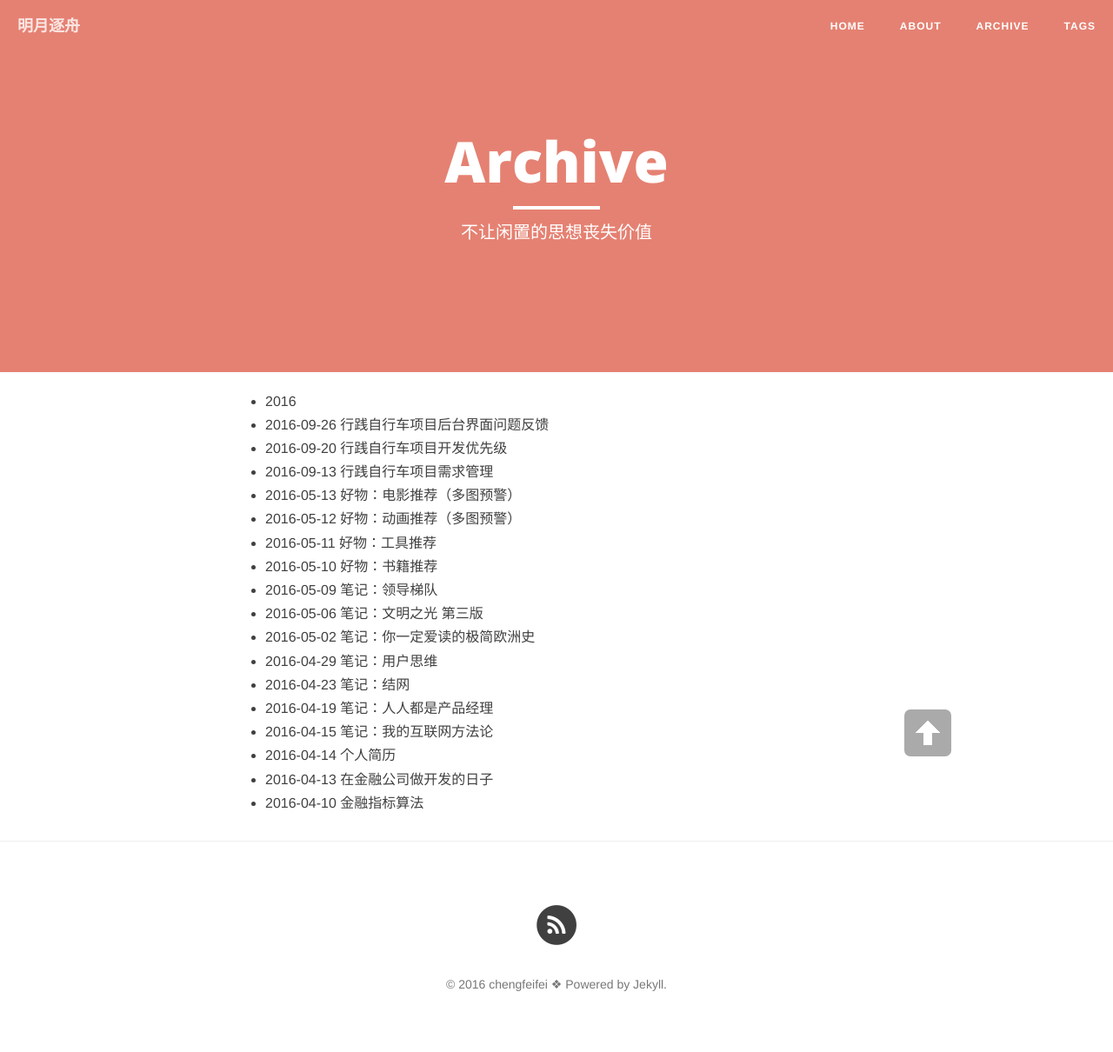
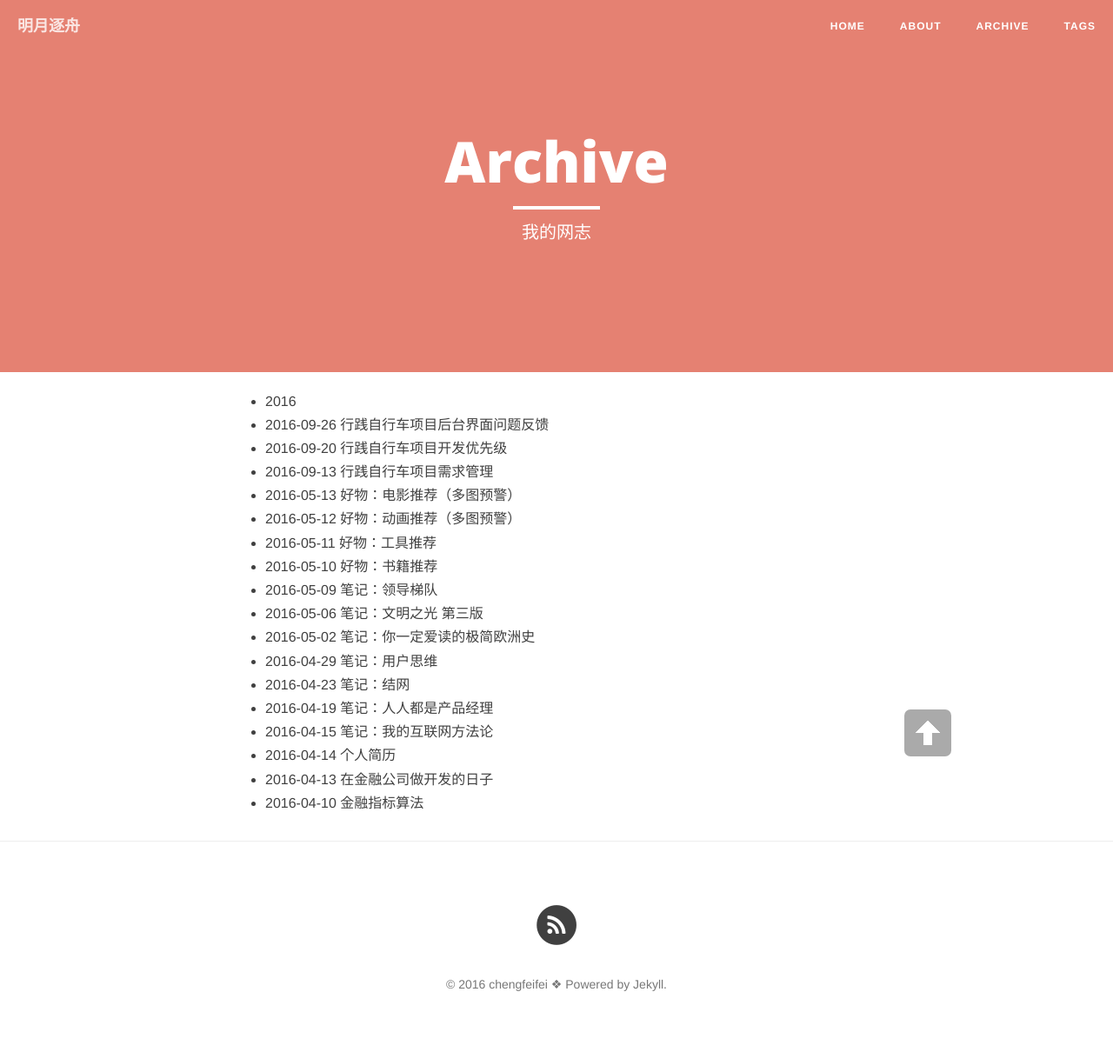
Before and after one commit to chengfeifei/chengfeifei.github.io, a Jekyll site: the page built from archive.md, in a window 1280 px wide. Shown: the whole page at 87% size. Built offline with Jekyll 4.4.1, drawn with Linux system fonts in a browser that asks for light colours; nearby versions of some CDN libraries.

Commit message:
edit
edit title

```diff
--- a/archive.md
+++ b/archive.md
@@ -1,7 +1,7 @@
 ---
 layout: page
 title: "Archive"
-description: "不让闲置的思想丧失价值"
+description: "我的网志"
 header-img: "img/orange.jpg"
 ---
 
```
